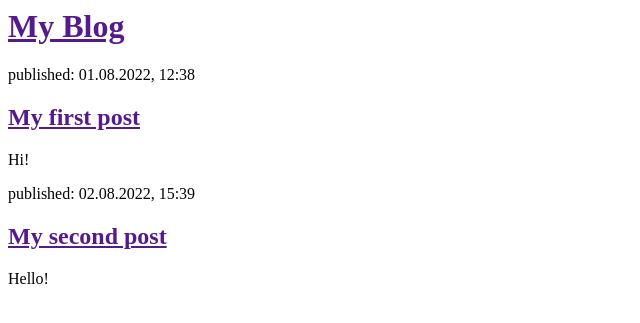
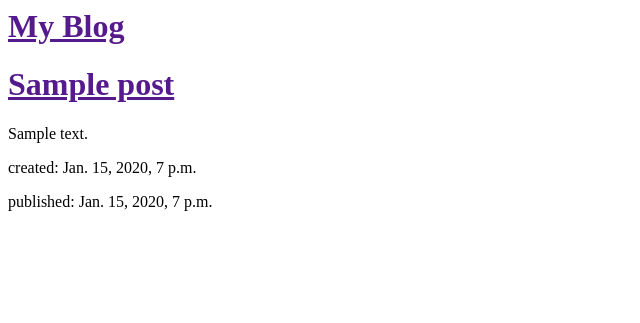
Before and after one commit to zpqmdh/my-first-blog, a Django app: page / in a window 1280 px wide. Shown: the top 323 px of the page, without its empty margins (0-640 px from the left). Run offline with Django 4.2, Linux system fonts and the light colour scheme; tables that the repository leaves empty hold one stand-in row (values such as "Sample post").

Commit message:
third commit: Modified templates to display posts from database

```diff
--- a/blog/templates/blog/post_list.html
+++ b/blog/templates/blog/post_list.html
@@ -6,15 +6,13 @@
         <div>
             <h1><a href="">My Blog</a></h1>
         </div>
-        <div>
-            <p>published: 01.08.2022, 12:38</p>
-            <h2><a href="">My first post</a></h2>
-            <p>Hi!</p>
-        </div>
-        <div>
-            <p>published: 02.08.2022, 15:39</p>
-            <h2><a href="">My second post</a></h2>
-            <p>Hello!</p>
-        </div>
+        {% for post in posts %}
+            <div>
+                <h1><a href="">{{ post.title }}</a></h1>
+                <p>{{ post.text|linebreaksbr }}</p>
+                <p>created: {{ post.created_date }}</p>
+                <p>published: {{ post.published_date }}</p>
+            </div>
+        {% endfor %}
     </body>
 </html>
--- a/blog/views.py
+++ b/blog/views.py
@@ -1,6 +1,10 @@
+from time import timezone
 from django.shortcuts import render
-
+from .models import Post
+from django.utils import timezone
 # Create your views here.
 def post_list(request):
-    return render(request, 'blog/post_list.html', {})
+    posts = Post.objects.filter(published_date__lte=timezone.now()).order_by('published_date')
+    # posts: queryset name
+    return render(request, 'blog/post_list.html', {'posts': posts})
     # render 함수를 호출하여 blog/post_list.html 템플릿을 보여줌
```
